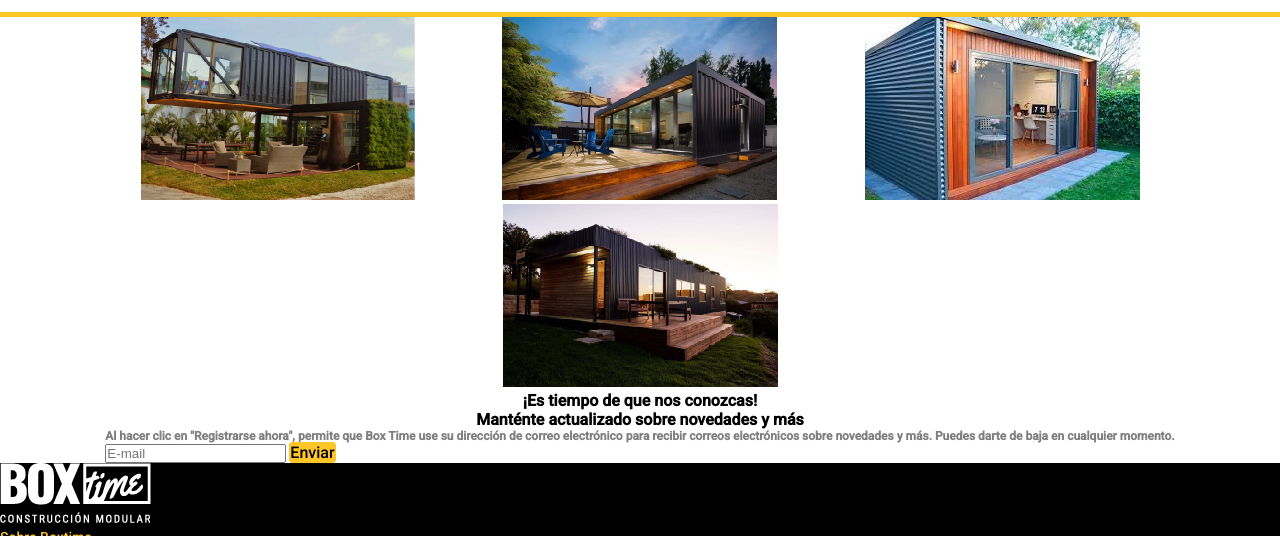
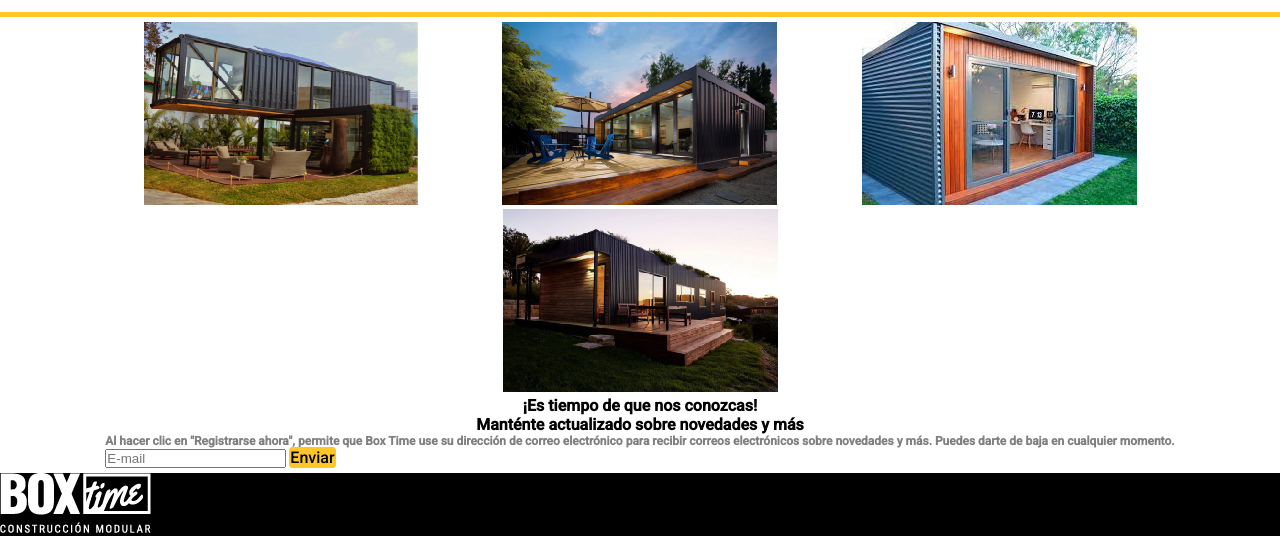
Before and after one commit to valentinamicuc/proyectofinal, a plain HTML site: page paginas/galeria.html in a window 1280 px wide. Shown: the part 414-950 px from the top of the page. Drawn offline with Linux system fonts and the light colour scheme; files whose address does not match are found by name.

Commit message:
cambios css

```diff
--- a/css/style.css
+++ b/css/style.css
@@ -11,6 +11,14 @@
 
 body {
     font-family: 'Roboto Serif', serif;
+}
+
+.row{
+    display: flex;
+}
+
+.column{
+    flex: 50%;
 }
 
 h1{
@@ -163,7 +171,9 @@ footer ul p {
     justify-content: space-around;
     flex-wrap: wrap;
     flex-basis: 100px;
+    padding: 5px;
 }
+
 
 header .navbar ul {
     color: rgb(0, 0, 0);
--- a/paginas/galeria.html
+++ b/paginas/galeria.html
@@ -41,6 +41,8 @@
             <div class="h1"></div>
             <h1>Galeria de Imágenes</h1>
             <div class="linea"></div>
+            <div class="row">
+                <div class="column">
             <div class="contenedor-imagen">
                 <div class="imagen">
                     <img src="../imagenes/casa2.jpg" alt="">
```
Also changed, not shown: paginas/productos.html (+3 -1 lines).
